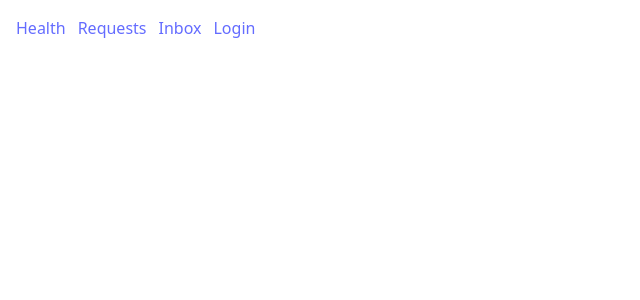
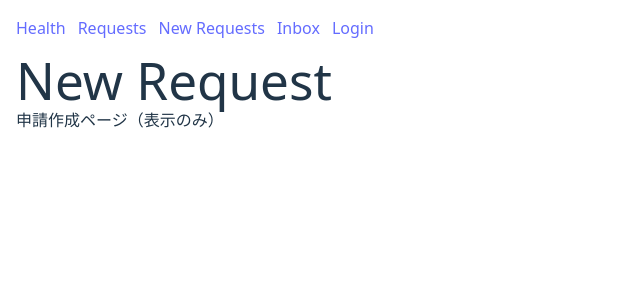
Before and after one commit to private-enpitsu/expense-workflow-react-springboot, a React (Vite) app in the folder frontend/expense-workflow-frontend/: page /requests/new in a window 1280 px wide. Shown: the top 300 px of the page, without its empty margins (0-640 px from the left). Built offline with nearby package versions, Linux system fonts and the light colour scheme.

Commit message:
申請作成ページの土台作成

```diff
--- a/frontend/expense-workflow-frontend/src/App.jsx
+++ b/frontend/expense-workflow-frontend/src/App.jsx
@@ -3,8 +3,7 @@
   目的: ルーティングを提供し、/ はBackend Check（疎通UI）を維持しつつ、/login を表示するためのルートコンポーネントを定義する // “Health”命名を避けて疎通UIの役割で表現する
   呼び出し元/使用箇所: src/main.jsx から <App /> として読み込まれ、アプリ全体のルートとして描画される // どこから呼ばれるかを明確化する
   依存: react-router-dom（BrowserRouter/Routes/Route/Link）, @tanstack/react-query（useQuery）, jotai（atom/useSetAtom）, ./lib/apiClient（Axiosクライアント）, ./App.module.css（CSS Modules）, ./pages/LoginPage // 参照している主要依存を列挙する
-  今回の変更点: /inbox ルート（表示だけ）を追加し、ナビゲーションに Inbox を追加した（/ のHealthは壊さない） // 今回のAxis（/inbox表示）に合わせて説明を更新する
-
+  今回の変更点: /requests/new ルート（表示だけ）を追加し、ナビゲーションに New Request を追加した（/ のHealthは壊さない） // 今回のAxis（/requests/new表示）に合わせて説明を更新する
   入出力: 画面表示のみ（Props なし）。/api/health のレスポンス（例: { status: "OK" }）を表示に反映する // URLは維持する前提を明示する
   注意点: これは命名の置換のみで、疎通確認の実行経路（/api/health 呼び出し）は変えない // L4（既存を壊さない）に寄せる
 */
@@ -18,7 +17,9 @@ import { apiClient } from "./lib/apiClient"; // Axios共通クライアントを
 
 import LoginPage from "./pages/LoginPage"; // /login のページコンポーネントを読み込む
 import RequestsListPage from "./pages/RequestsListPage" // /inbox のページコンポーネントを読み込む（承認待ち一覧：まずは表示だけ）
-import InboxPage from "./pages/InboxPage";
+import InboxPage from "./pages/InboxPage"; // /inbox のページコンポーネントを読み込む（承認待ち一覧：表示だけ）
+import RequestCreatePage from "./pages/RequestCreatePage"; // /requests/new のページコンポーネントを読み込む（申請作成：まずは表示だけ）
+
 
 import styles from "./App.module.css"; // CSS Modules（インラインstyle禁止のため）を読み込む
 
@@ -89,6 +90,7 @@ export default function App() { // ルートコンポーネント（ルーティ
         <nav className={styles.nav}> {/* ナビゲーション */}
           <Link className={styles.navLink} to="/">Health</Link> {/* / に移動するリンク */}
           <Link className={styles.navLink} to="/requests">Requests</Link> {/* /requests に移動するリンク（申請一覧：表示だけ） */}
+          <Link className={styles.navLink} to="/requests/new">New Requests</Link> {/* /requests/new に移動するリンク（申請作成：まずは表示だけ） */}
           <Link className={styles.navLink} to="/inbox">Inbox</Link> {/* /login に移動するリンク */}
           <Link className={styles.navLink} to="/login">Login</Link> {/* /login に移動するリンク */}
         </nav>
@@ -96,6 +98,7 @@ export default function App() { // ルートコンポーネント（ルーティ
         <Routes> {/* URLと表示コンポーネントを対応付ける */}
           <Route path="/" element={<HealthCheckPage />} /> {/* / は疎通確認ページ */}
           <Route path="/requests" element={<RequestsListPage />} />  {/* /requests は申請一覧ページ（表示だけ） */}
+          <Route path="/requests/new" element={<RequestCreatePage />} />  {/* /requests/new は申請作成ページ（表示だけ） */}
           <Route path="/inbox" element={<InboxPage />} /> {/* /inbox は承認待ち一覧ページ（まずは表示だけ） */}
           <Route path="/login" element={<LoginPage />} /> {/* /login はログインページ */}
         </Routes>
--- /dev/null
+++ b/frontend/expense-workflow-frontend/src/pages/RequestCreatePage.jsx
@@ -0,0 +1,19 @@
+/*
+import RequestsListPage from './RequestsListPage';
+  src/pages/RequestCreatePage.jsx // ファイルパスを明示する
+  目的: /requests/new にアクセスしたときに表示される「申請作成」ページの“表示だけ”の土台を用意する // まずは画面が出る状態を作る
+  呼び出し元/使用箇所: src/App.jsx の <Route path="/requests/new" element={<RequestCreatePage />} /> から表示される // どこから使われるか
+  依存: react（Reactコンポーネント） // 主要依存だけを書く
+  今回の変更点: RequestCreatePage（表示のみ）を新規追加した // 今回のAxisに一致
+  入出力: Props なし / 画面表示のみ（API通信なし） // 未来依存を避ける
+  注意点: 認証ガードや POST /api/requests 接続はこの回では行わない（L0/L1のため） // 概念を増やさない
+*/
+
+export default function RequestsListPage() { // /requests/new のページコンポーネントを定義する（表示だけ）
+  return (
+    <div>
+      <h1>New Request</h1>
+      <p>申請作成ページ（表示のみ）</p> {/* この回はAPI接続しないことを明示するテキスト */}
+    </div> // コンテナの終わり
+  );
+}
```
